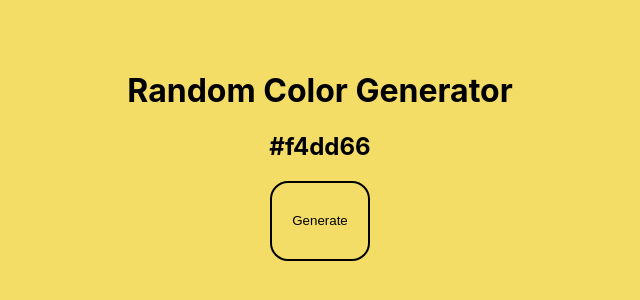
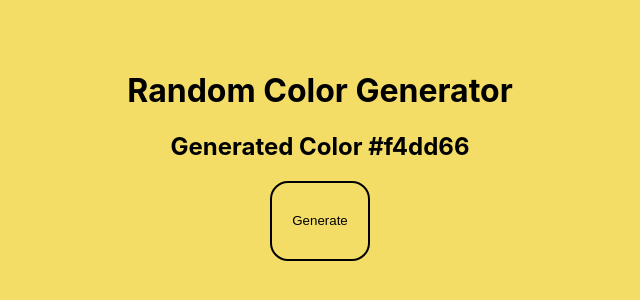
Before and after one commit to Julievee/react-random-color-generator, a React (Create React App) app: page / in a window 1280 px wide. Shown: the part 150-450 px from the top of the page, without its empty margins (320-960 px from the left). Built offline with nearby package versions, Linux system fonts and the light colour scheme.

Commit message:
Added Generated Color in <h2>

```diff
--- a/src/App.js
+++ b/src/App.js
@@ -20,7 +20,7 @@ export default function App() {
     >
       {/* Creating and styling button */}
       <h1>Random Color Generator</h1>
-      <h2>{color}</h2>
+      <h2>Generated Color {color}</h2>
       <button
         style={{
           backgroundColor: color,
```
